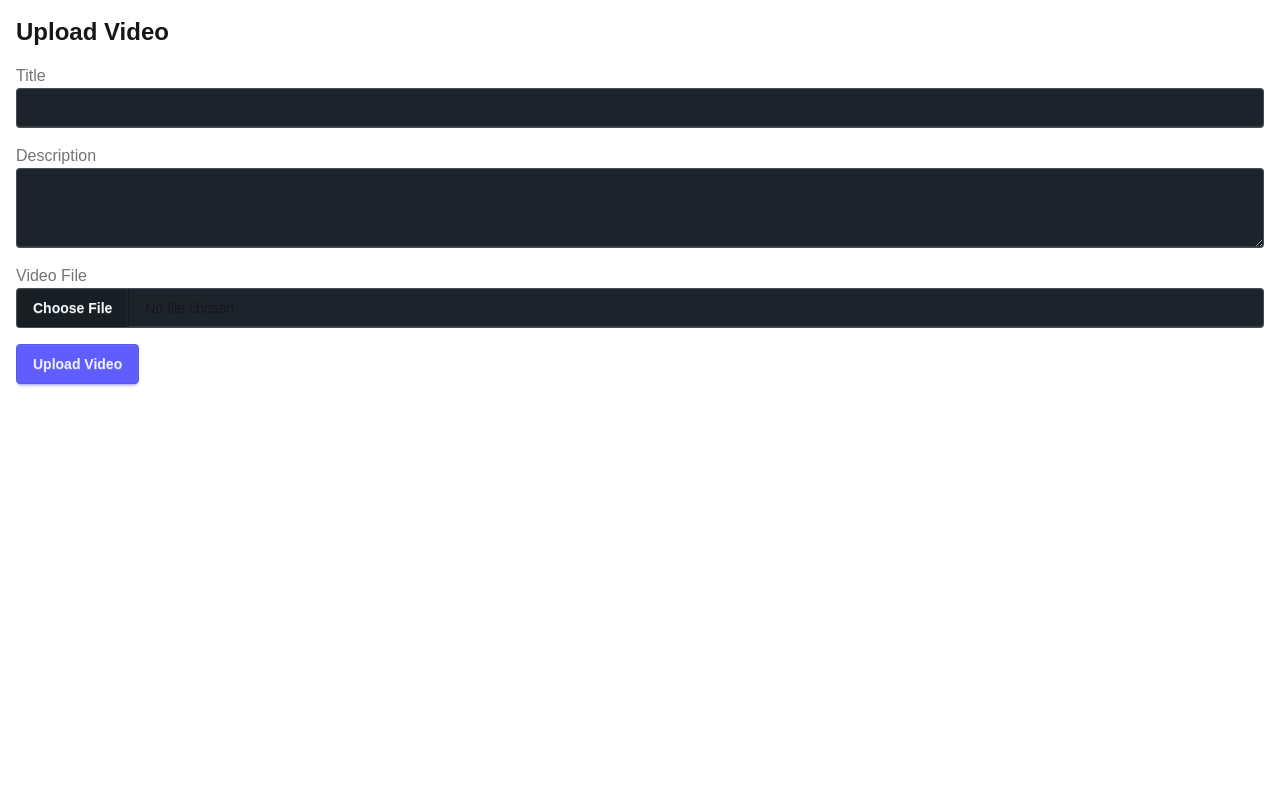
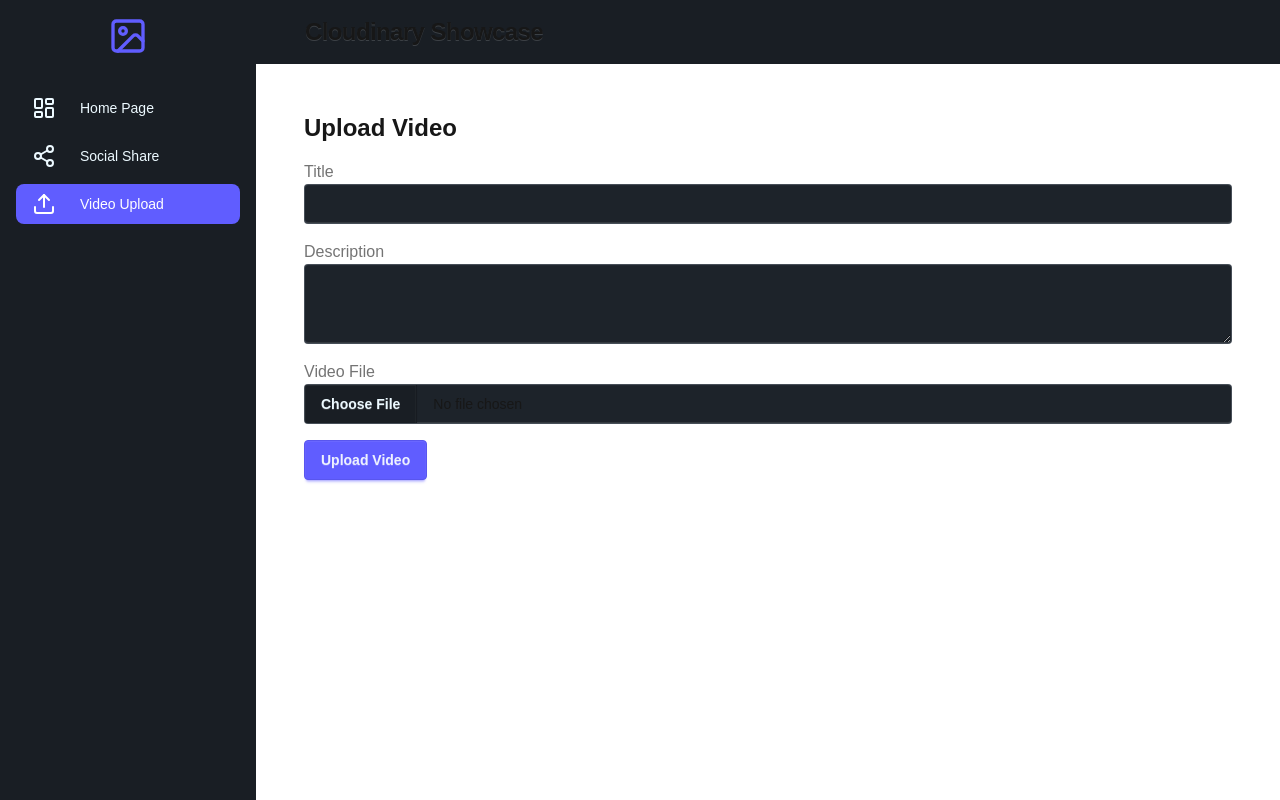
Before and after one commit to roshankrsu/cloudinary-saas, a Next.js app: page /video-upload in a window 1280 px wide. Built offline with nearby package versions, Linux system fonts and the light colour scheme; no server answers.

Commit message:
app layout

```diff
--- /dev/null
+++ b/app/(app)/layout.tsx
@@ -0,0 +1,142 @@
+"use client";
+
+import React, { useState } from "react";
+import Link from "next/link";
+import { usePathname, useRouter } from "next/navigation";
+import { useClerk, useUser } from "@clerk/nextjs";
+import {
+  LogOutIcon,
+  MenuIcon,
+  LayoutDashboardIcon,
+  Share2Icon,
+  UploadIcon,
+  ImageIcon,
+} from "lucide-react";
+
+const sidebarItems = [
+  { href: "/home", icon: LayoutDashboardIcon, label: "Home Page" },
+  { href: "/social-share", icon: Share2Icon, label: "Social Share" },
+  { href: "/video-upload", icon: UploadIcon, label: "Video Upload" },
+];
+
+export default function AppLayout({
+  children,
+}: Readonly<{
+  children: React.ReactNode;
+}>) {
+  const [sidebarOpen, setSidebarOpen] = useState(false);
+  const pathname = usePathname();
+  const router = useRouter();
+  const { signOut } = useClerk();
+  const { user } = useUser();
+
+  const handleLogoClick = () => {
+    router.push("/");
+  };
+
+  const handleSignOut = async () => {
+    await signOut();
+  };
+
+  return (
+    <div className="drawer lg:drawer-open">
+      <input
+        id="sidebar-drawer"
+        type="checkbox"
+        className="drawer-toggle"
+        checked={sidebarOpen}
+        onChange={() => setSidebarOpen(!sidebarOpen)}
+      />
+      <div className="drawer-content flex flex-col">
+        {/* Navbar */}
+        <header className="w-full bg-base-200">
+          <div className="navbar max-w-7xl mx-auto px-4 sm:px-6 lg:px-8">
+            <div className="flex-none lg:hidden">
+              <label
+                htmlFor="sidebar-drawer"
+                className="btn btn-square btn-ghost drawer-button"
+              >
+                <MenuIcon />
+              </label>
+            </div>
+            <div className="flex-1">
+              <Link href="/" onClick={handleLogoClick}>
+                <div className="btn btn-ghost normal-case text-2xl font-bold tracking-tight cursor-pointer">
+                  Cloudinary Showcase
+                </div>
+              </Link>
+            </div>
+            <div className="flex-none flex items-center space-x-4">
+              {user && (
+                <>
+                  <div className="avatar">
+                    <div className="w-8 h-8 rounded-full">
+                      <img
+                        src={user.imageUrl}
+                        alt={
+                          user.username || user.emailAddresses[0].emailAddress
+                        }
+                      />
+                    </div>
+                  </div>
+                  <span className="text-sm truncate max-w-xs lg:max-w-md">
+                    {user.username || user.emailAddresses[0].emailAddress}
+                  </span>
+                  <button
+                    onClick={handleSignOut}
+                    className="btn btn-ghost btn-circle"
+                  >
+                    <LogOutIcon className="h-6 w-6" />
+                  </button>
+                </>
+              )}
+            </div>
+          </div>
+        </header>
+        {/* Page content */}
+        <main className="grow">
+          <div className="max-w-7xl mx-auto w-full px-4 sm:px-6 lg:px-8 my-8">
+            {children}
+          </div>
+        </main>
+      </div>
+      <div className="drawer-side">
+        <label htmlFor="sidebar-drawer" className="drawer-overlay"></label>
+        <aside className="bg-base-200 w-64 h-full flex flex-col">
+          <div className="flex items-center justify-center py-4">
+            <ImageIcon className="w-10 h-10 text-primary" />
+          </div>
+          <ul className="menu p-4 w-full text-base-content grow">
+            {sidebarItems.map((item) => (
+              <li key={item.href} className="mb-2">
+                <Link
+                  href={item.href}
+                  className={`flex items-center space-x-4 px-4 py-2 rounded-lg ${
+                    pathname === item.href
+                      ? "bg-primary text-white"
+                      : "hover:bg-base-300"
+                  }`}
+                  onClick={() => setSidebarOpen(false)}
+                >
+                  <item.icon className="w-6 h-6" />
+                  <span>{item.label}</span>
+                </Link>
+              </li>
+            ))}
+          </ul>
+          {user && (
+            <div className="p-4">
+              <button
+                onClick={handleSignOut}
+                className="btn btn-outline btn-error w-full"
+              >
+                <LogOutIcon className="mr-2 h-5 w-5" />
+                Sign Out
+              </button>
+            </div>
+          )}
+        </aside>
+      </div>
+    </div>
+  );
+}
```
